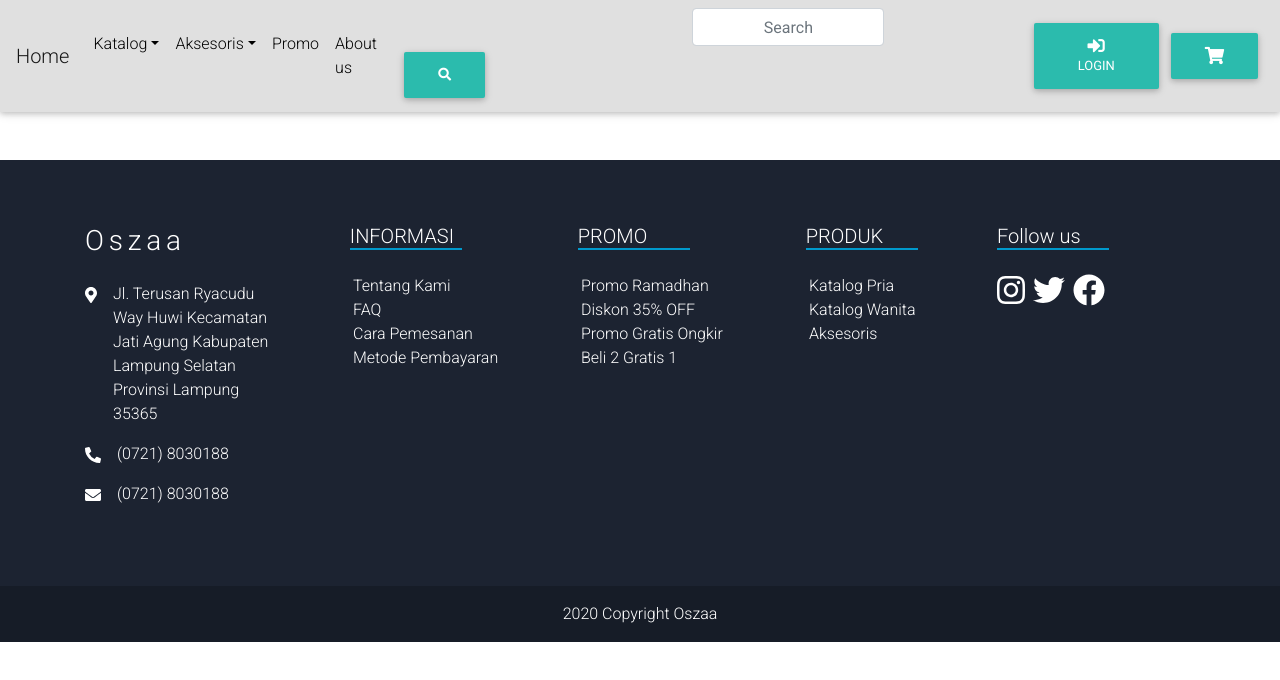
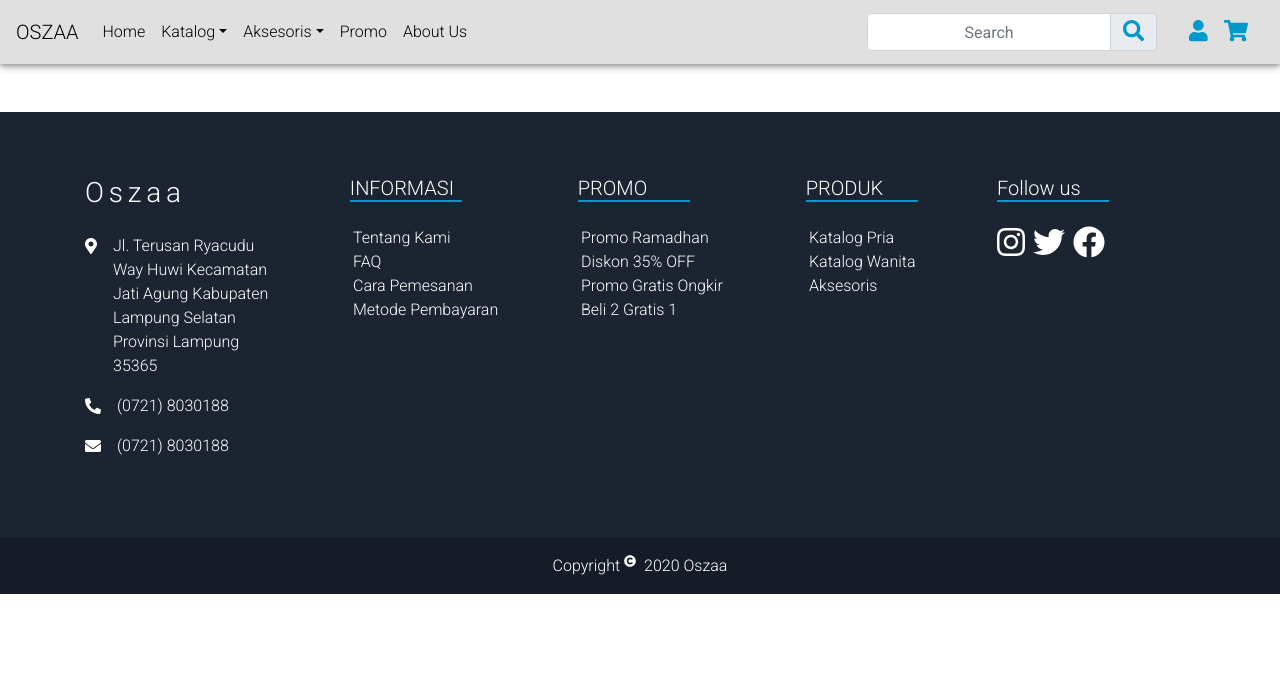
Before and after one commit to raviprayoga/Oszaa, a React (Create React App) app in the folder client/: page /katalog/wanita in a window 1280 px wide. Shown: the top 680 px of the page. Built offline with nearby package versions, Linux system fonts and the light colour scheme; what google-maps-react would draw is missing.

Commit message:
update nav-home-fot

```diff
--- a/client/src/App.css
+++ b/client/src/App.css
@@ -4,9 +4,38 @@
 * {
     box-sizing: border-box;
 }
+/* Navbar */
+.navbar{
+    height: 4rem;
+}
+.navbar a{
+    color: black !important;
+}
+.navbar a:hover{
+    color: #09c !important;
+}
+.navbar .brand-nav:hover{
+    border-top: none;
+}
+.navbar .dropdown-item:hover{
+    background-color: #09c;
+    color: white !important;
+}
+.search-nav{
+    width: 50%;
+    margin-right: 2rem;
+}
+.icon-nav{
+    color: #09c;
+}
+.icon-nav:hover{
+    color: #1c2331;
+}
+.login-nav, .cart-nav{
+    margin-right: 1rem;
+}
 /*Login CSS*/
 .box-form{
-
     padding-top: 8vw;
     padding-left: 15%;
     width: 80vw;
@@ -50,21 +79,6 @@
       color: black;
       width: auto;
   }
-
-  /*Navbar CSS*/
-
-  .navbar li a:hover{
-      border-top: 2px solid #09c;
-      padding-top: 0.4rem;
-  }
-  .cari{
-      margin-right: 5vw;
-  }
-  .login{
-      margin-right: 1vw;
-  }
-
-  /* about css*/
   .back{
     height: 70%;
     width: 100%;
@@ -178,8 +192,13 @@
     padding: 1rem;
     margin-top: 4rem;
 }
+.icon-cp-footer{
+    margin-bottom: 0.3rem;
+    margin-right: 0.5rem;
+    margin-left: 0.3;
+}
  /*Home CSS*/
- .homepage{
+.homepage{
     overflow: hidden;
 }
 .slider{
@@ -194,6 +213,9 @@
 .kategori-home{
     text-align: center;
     letter-spacing: 0.3rem;
+}
+.produk-home{
+    margin-bottom: 2rem;
 }
 .kategori-card{
     margin-right: auto;
@@ -252,20 +274,21 @@
     font-style: bold;
 }
 .btn-swall{
-    border: 1px solid #1c2331;
+    border: 1px solid white;
     border-radius: 0.5rem;
     background-color: white;
     padding: 0.15rem 10rem;
-    margin-bottom: 3rem;
-    margin-top: 1rem;
 }
 .btn-swall:hover{
-    background-color: #1c2331;
+    background-color: #09c;
     color: white;
 }
 .aksesoris-home{
     padding-top: 6rem;
     color: white;
+}
+.judul-aksesoris-home{
+    margin-top: 3rem;
 }
 .sepatu-home{
     background-color:#d68318;
@@ -281,6 +304,7 @@
 }
 .btn-ak-home{
     margin-top: 3rem;
+    margin-bottom: 2rem;
 }
 .aksesoris-g-home{
     position: relative;
--- a/client/src/App.js
+++ b/client/src/App.js
@@ -5,7 +5,7 @@
 import Footer from './components/Footer';
 
 import { library } from '@fortawesome/fontawesome-svg-core';
-import { faMapMarkerAlt, faPhoneAlt, faEnvelope } from '@fortawesome/free-solid-svg-icons';
+import { faMapMarkerAlt, faPhoneAlt, faEnvelope,faSearch, faUser, faShoppingCart, faCopyright } from '@fortawesome/free-solid-svg-icons';
 import {faInstagram, faTwitter, faFacebook} from '@fortawesome/free-brands-svg-icons';
 import 'bootstrap/dist/css/bootstrap.min.css';
 import './App.css';
@@ -23,7 +23,7 @@
 import KatalogWanitaPage from "./components/viewsUser/KatalogWanitaPage.js";
 
 function App() {
-  library.add(faMapMarkerAlt, faPhoneAlt, faEnvelope, faInstagram, faTwitter, faFacebook);
+  library.add(faMapMarkerAlt, faPhoneAlt, faEnvelope, faInstagram, faTwitter, faFacebook,faSearch, faUser, faShoppingCart, faCopyright);
   return (
   <div className="App">
     <Suspense fallback={(<div>Loading...</div>)}>
--- a/client/src/components/Footer.js
+++ b/client/src/components/Footer.js
@@ -82,7 +82,9 @@
                     </Col>
                 </Row>
             </Container>
-            <div className="footer-copyright">2020 Copyright <a href="./">Oszaa</a></div>
+            <div className="footer-copyright">
+                 Copyright <FontAwesomeIcon icon="copyright" size="xs" className="icon-cp-footer"/>
+                  2020 <a href="./">Oszaa</a></div>
         </div>
     )
 }
--- a/client/src/components/Navbar.js
+++ b/client/src/components/Navbar.js
@@ -1,100 +1,54 @@
 import React, { Component } from 'react';
-import{
-    Navbar,
-    NavbarBrand,
-    Nav,
-    NavItem,
-    NavLink,
-    UncontrolledDropdown,
-    DropdownToggle,
-    DropdownMenu,
-    DropdownItem
-} from 'reactstrap';
-import{
-    Form,
-    FormControl} from 'react-bootstrap';
-import{MDBBtn, MDBIcon} from 'mdbreact';
-
-
+import {Navbar, Nav, NavLink, NavDropdown, InputGroup, FormControl} from 'react-bootstrap';
+import {FontAwesomeIcon} from '@fortawesome/react-fontawesome';
 
 class AppNavbar extends Component{
-        state = {
-            isOpen: false
-        }
+//         state = {
+//             isOpen: false
+//         }
 
- toggle =() => {
-    this.setState({
-        isOpen: !this.state.isOpen
-    });
-}
+//  toggle =() => {
+//     this.setState({
+//         isOpen: !this.state.isOpen
+//     });
+// }
 
     render(){
         return(
-            <div>
-           <Navbar color="light" light expand="md" className="navbar">
-                <NavbarBrand href="/">Home</NavbarBrand>
-                <Nav className="mr-auto" navbar>
-                    <NavItem>
-                    <UncontrolledDropdown nav inNavbar>
-                        <DropdownToggle nav caret >
-                        Katalog
-                        </DropdownToggle>
-                            <DropdownMenu left>
-                                <DropdownItem>
-                                <NavLink href="/pria">Pria</NavLink>
-                                </DropdownItem>
-                                <DropdownItem>
-                                <NavLink href="/wanita">Wanita</NavLink>
-                                </DropdownItem>
-                            </DropdownMenu>
-                    </UncontrolledDropdown>
-                    </NavItem>
-                    <NavItem>
-                    <UncontrolledDropdown nav inNavbar>
-                        <DropdownToggle nav caret >
-                            Aksesoris
-                        </DropdownToggle>
-                            <DropdownMenu left>
-                                <DropdownItem>
-                                <NavLink href="#">Sepatu</NavLink>
-                                </DropdownItem>
-                                <DropdownItem>
-                                <NavLink href="#">Tas</NavLink>
-                                </DropdownItem>
-                                <DropdownItem>
-                                <NavLink href="#">Topi</NavLink>
-                                </DropdownItem>
-                                <DropdownItem>
-                                <NavLink href="#">Scarves</NavLink>
-                                </DropdownItem>
-                                <DropdownItem>
-                                <NavLink href="#">Kaca Mata</NavLink>
-                                </DropdownItem>
-                                <DropdownItem>
-                                <NavLink href="#">Jam Tangan</NavLink>
-                                </DropdownItem>
-                            </DropdownMenu>
-                    </UncontrolledDropdown>
-                    </NavItem>
-                    <NavItem>
-                        <NavLink href="/promo" >Promo</NavLink>
-                    </NavItem>
-                    <NavItem>
-                        <NavLink href="/about" >About us</NavLink>
-                    </NavItem>
-                </Nav>
-                <Form inline className="cari">
-                    <FormControl type="text" placeholder="Search" style={{width:'15vw'}} />
-                    <MDBBtn >
-                        <MDBIcon icon="search" size="sm-lg"  />
-                    </MDBBtn>
-                </Form>
-                <MDBBtn className="btn " type="submit" href="/login">
-                    <MDBIcon icon="sign-in-alt" size="lg"  /> Login
-                </MDBBtn>
-                <MDBBtn className="btn " type="submit">
-                    <MDBIcon icon="shopping-cart" size="lg" />
-                </MDBBtn>
+            <div className="navbar">
+                <Navbar bg="light" expand="lg" fixed="top">
+                <Navbar.Brand className="brand-nav" href="/">OSZAA</Navbar.Brand>
+                <Navbar.Toggle aria-controls="basic-navbar-nav" />
+                <Navbar.Collapse id="basic-navbar-nav">
+                    <Nav className="mr-auto">
+                    <NavLink href="/">Home</NavLink>
+                    <NavDropdown title="Katalog" id="basic-nav-dropdown">
+                        <NavDropdown.Item className="dropdown-item" href="/katalog">Semua Katalog</NavDropdown.Item>
+                        <NavDropdown.Item className="dropdown-item" href="/pria">Pria</NavDropdown.Item>
+                        <NavDropdown.Item className="dropdown-item" href="/wanita">Wanita</NavDropdown.Item>
+                    </NavDropdown>
+                    <NavDropdown title="Aksesoris" id="basic-nav-dropdown">
+                        <NavDropdown.Item className="dropdown-item" href="/">Sepatu</NavDropdown.Item>
+                        <NavDropdown.Item className="dropdown-item" href="/">Tas</NavDropdown.Item>
+                        <NavDropdown.Item className="dropdown-item" href="/">Topi</NavDropdown.Item>
+                        <NavDropdown.Item className="dropdown-item" href="/">Scarves</NavDropdown.Item>
+                        <NavDropdown.Item className="dropdown-item" href="/">Kaca Mata</NavDropdown.Item>
+                        <NavDropdown.Item className="dropdown-item" href="/">Jam Tangan</NavDropdown.Item>
+                    </NavDropdown>
+                    <NavLink href="/promo">Promo</NavLink>
+                    <NavLink href="/about">About Us</NavLink>
+                    </Nav>
+                    <InputGroup className="search-nav">
+                        <FormControl placeholder="Search"/>
+                        <InputGroup.Append>
+                        <InputGroup.Text id="basic-addon2">
+                            <a href="/"><FontAwesomeIcon icon="search" size="lg" className="icon-nav" title="search"/></a>
+                        </InputGroup.Text>
+                        </InputGroup.Append>
+                    </InputGroup>
+                    <a href="/login"><FontAwesomeIcon icon="user" size="lg" className="icon-nav login-nav" title="Login"/></a>
+                    <a href="/"><FontAwesomeIcon icon="shopping-cart" size="lg" className="icon-nav cart-nav" title="Cart"/></a>
+                </Navbar.Collapse>
             </Navbar>
         </div>
         )
@@ -102,5 +56,4 @@
 
 }
 
-
 export default AppNavbar;
--- a/client/src/components/viewsUser/HomePage.js
+++ b/client/src/components/viewsUser/HomePage.js
@@ -1,5 +1,5 @@
 import React from 'react';
-import {Carousel, Container, Row, Col, Card, CardGroup, button} from 'react-bootstrap';
+import {Carousel, Container, Row, Col, Card, CardGroup, Button} from 'react-bootstrap';
 
 class HomePage extends React.Component {
 
@@ -47,7 +47,7 @@
                 <div className="kategori-home">
                 <Container>
                 <h1 className="judul-kategori-home">Produk</h1>
-                <Row>
+                <Row className="produk-home">
                     <Col >
                     <Card className="kategori-card">
                     <Card.Img variant="top" src="./images/katalog1.jpg" />
@@ -81,9 +81,9 @@
                     </Card>
                     </Col>
                 </Row>
-                <button className="btn-swall">Lihat Semua Produk</button>
+                <a href="/katalog" className="btn-swall">Lihat Semua Produk</a>
                 </Container>
-                <h1 className="judul-kategori-home">Aksesoris</h1>
+                <h1 className="judul-kategori-home judul-aksesoris-home">Aksesoris</h1>
                 <Row>
                     <Col >
                     <CardGroup>
@@ -128,7 +128,9 @@
                     </CardGroup>
                     </Col>
                 </Row>
-                <button className="btn-swall btn-ak-home">Lihat Semua Aksesoris</button>
+                <div className="btn-ak-home">
+                <a href="/aksesoris" className="btn-swall">Lihat Semua Aksesoris</a>
+                </div>
                 </div>
                 </div>
             </div>
```
